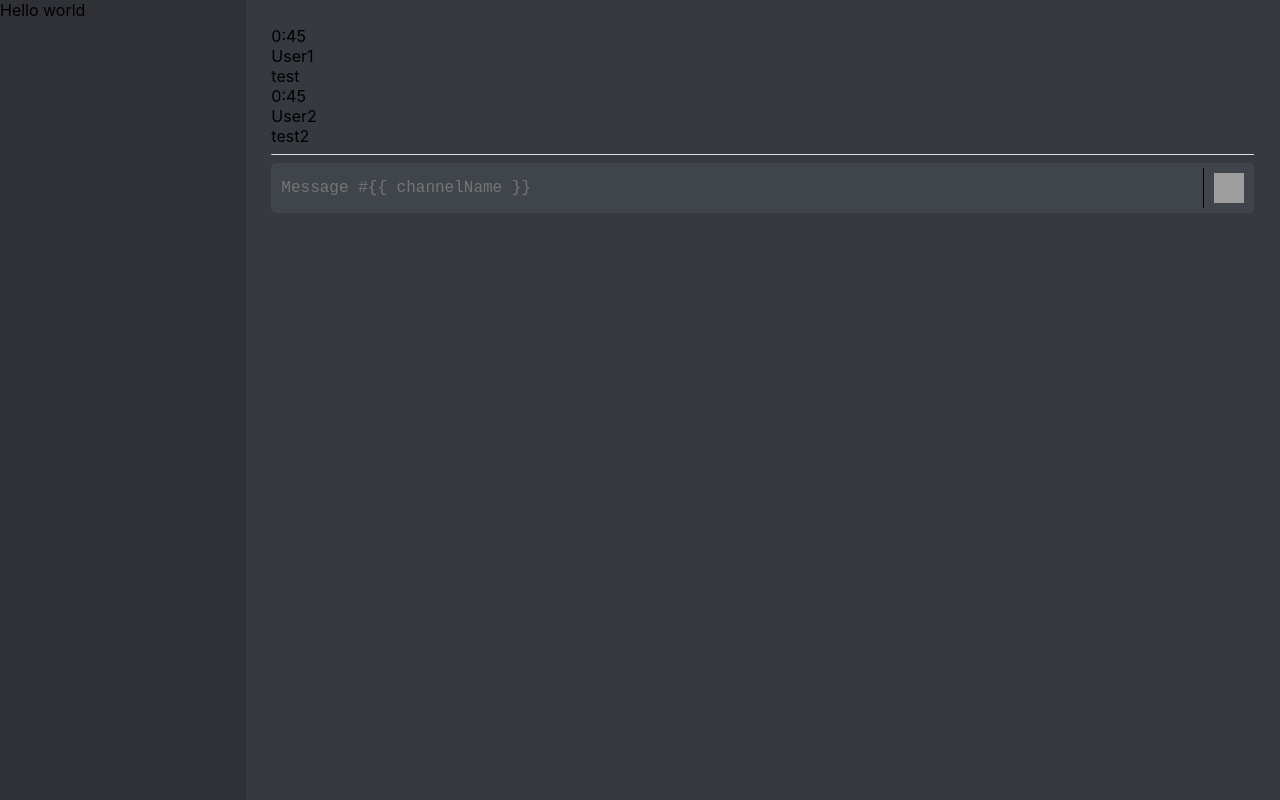
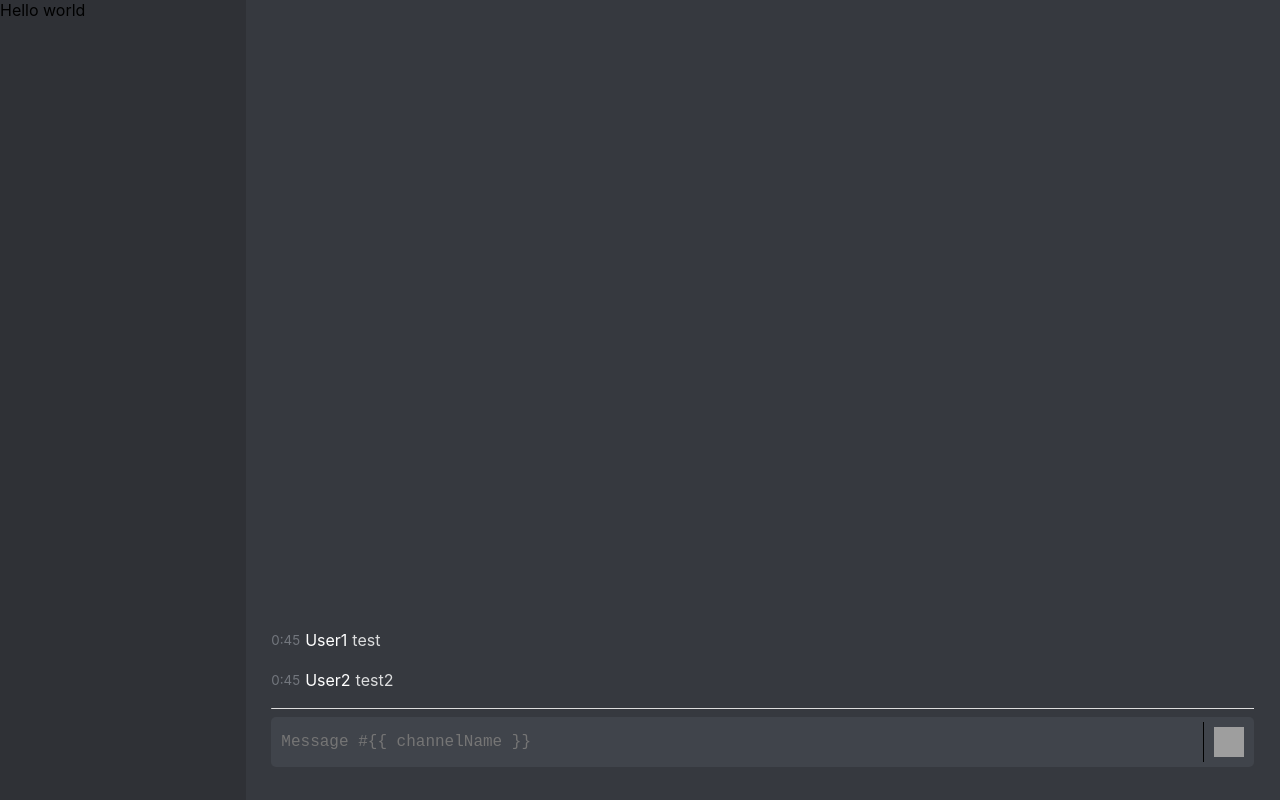
Before and after one commit to nixin72/SOEN-341-proj, a React (Create React App) app: page / in a window 1280 px wide. Built offline with nearby package versions, Linux system fonts and the light colour scheme; grey boxes are pictures that could not be loaded.

Commit message:
CSS for chat area

```diff
--- a/src/App.scss
+++ b/src/App.scss
@@ -42,6 +42,28 @@ $text: #dcddde;
       border-bottom: none;
     }
 
+    .messages {
+      height: 90%;
+      display: flex;
+      flex-direction: column;
+      justify-content: flex-end;
+
+      .message {
+        padding: 10px 0;
+        display: flex;
+        align-items: center;
+
+        .time {
+          color: $text-muted;
+          font-size: 10pt;
+        }
+
+        div { padding-right: 5px; }
+        .sender { color: #fff }
+        .body { color: #dcddde; }
+      }
+    }
+
     .messageBox {
       display: flex;
       align-items: center;
```
